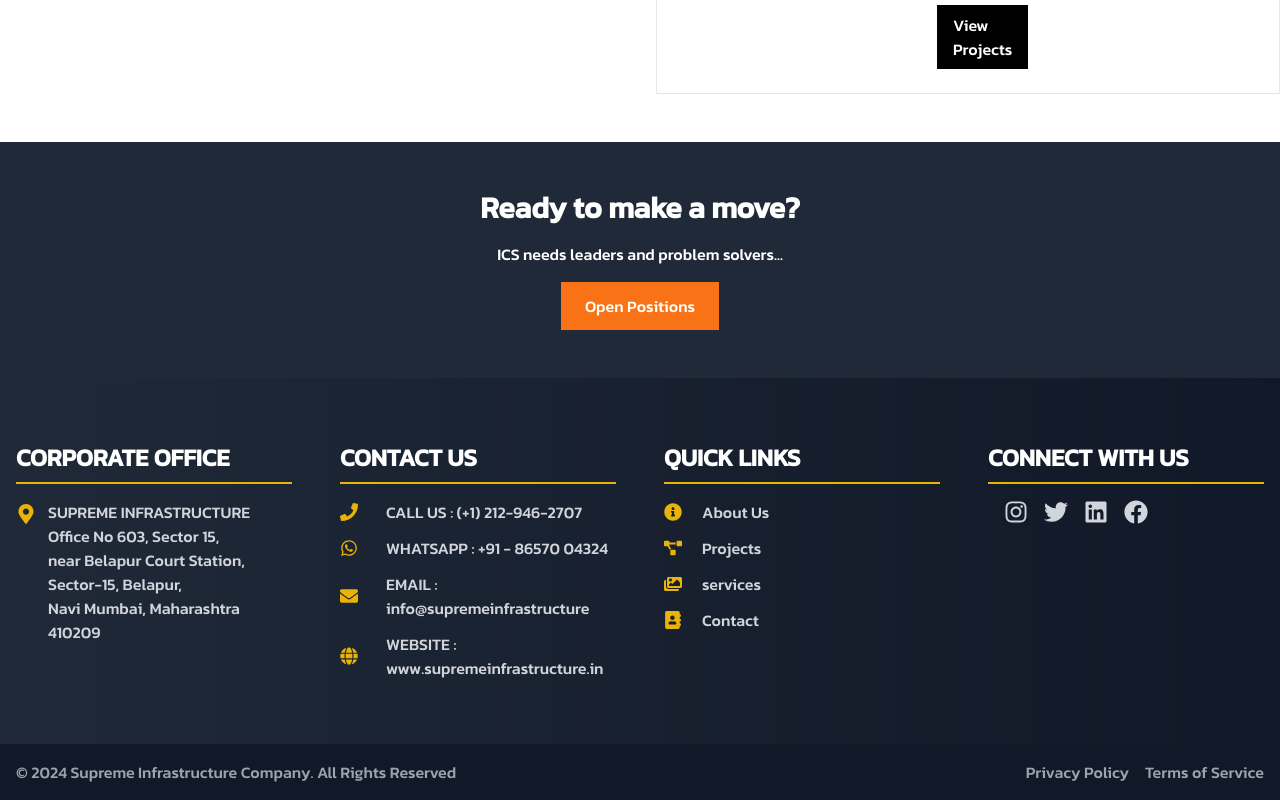
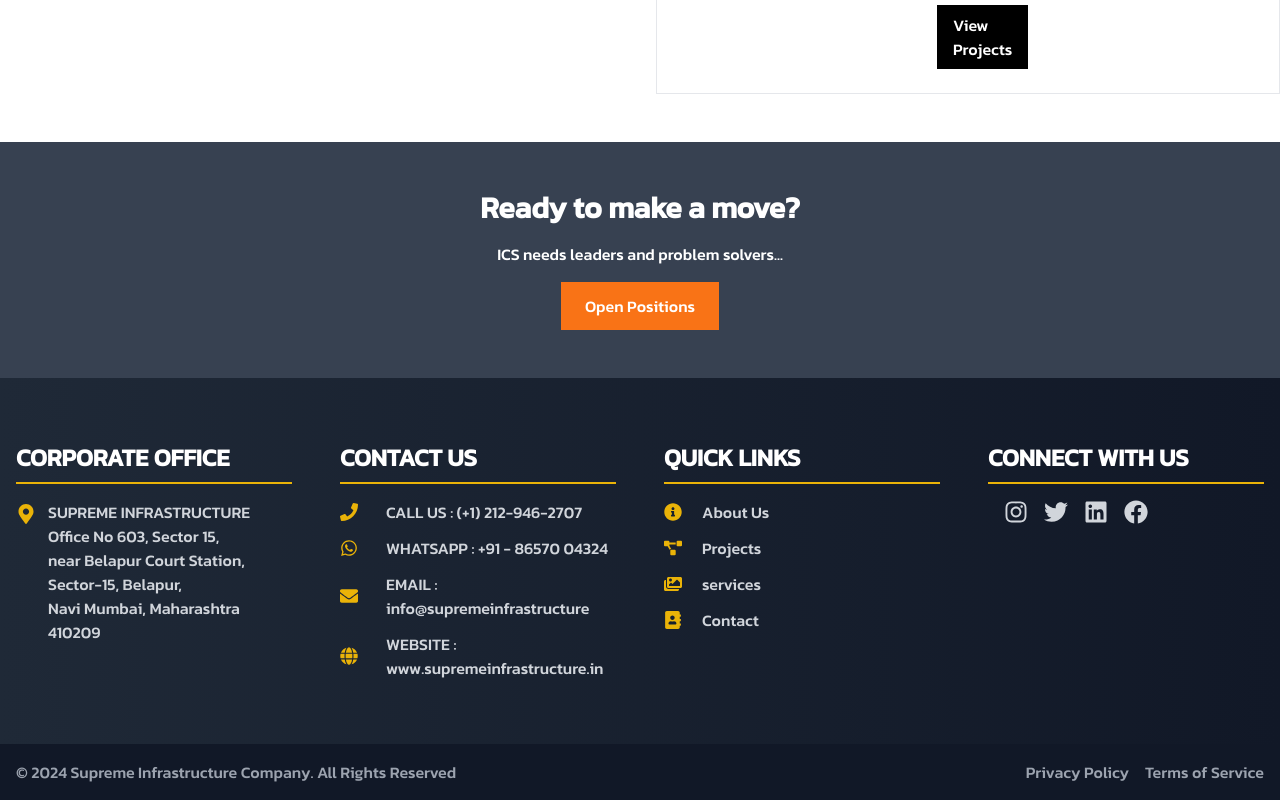
Before and after one commit to AkshayKalamkarr/supremeinfrastructure, a Next.js app: page /about/architecturalDesigns in a window 1280 px wide. Shown: the part 2005-2805 px from the top of the page. Built offline with nearby package versions, Linux system fonts and the light colour scheme.

Commit message:
architecture design update

```diff
--- a/app/about/architecturalDesigns/page.jsx
+++ b/app/about/architecturalDesigns/page.jsx
@@ -209,7 +209,7 @@ export default function Home() {
 
       {/* Join Us Section */}
       <motion.section
-        className="bg-gray-800 text-white py-12"
+        className="bg-gray-700 text-white py-12"
         initial={{ opacity: 0 }}
         whileInView={{ opacity: 1 }}
         transition={{ duration: 0.8 }}
```
